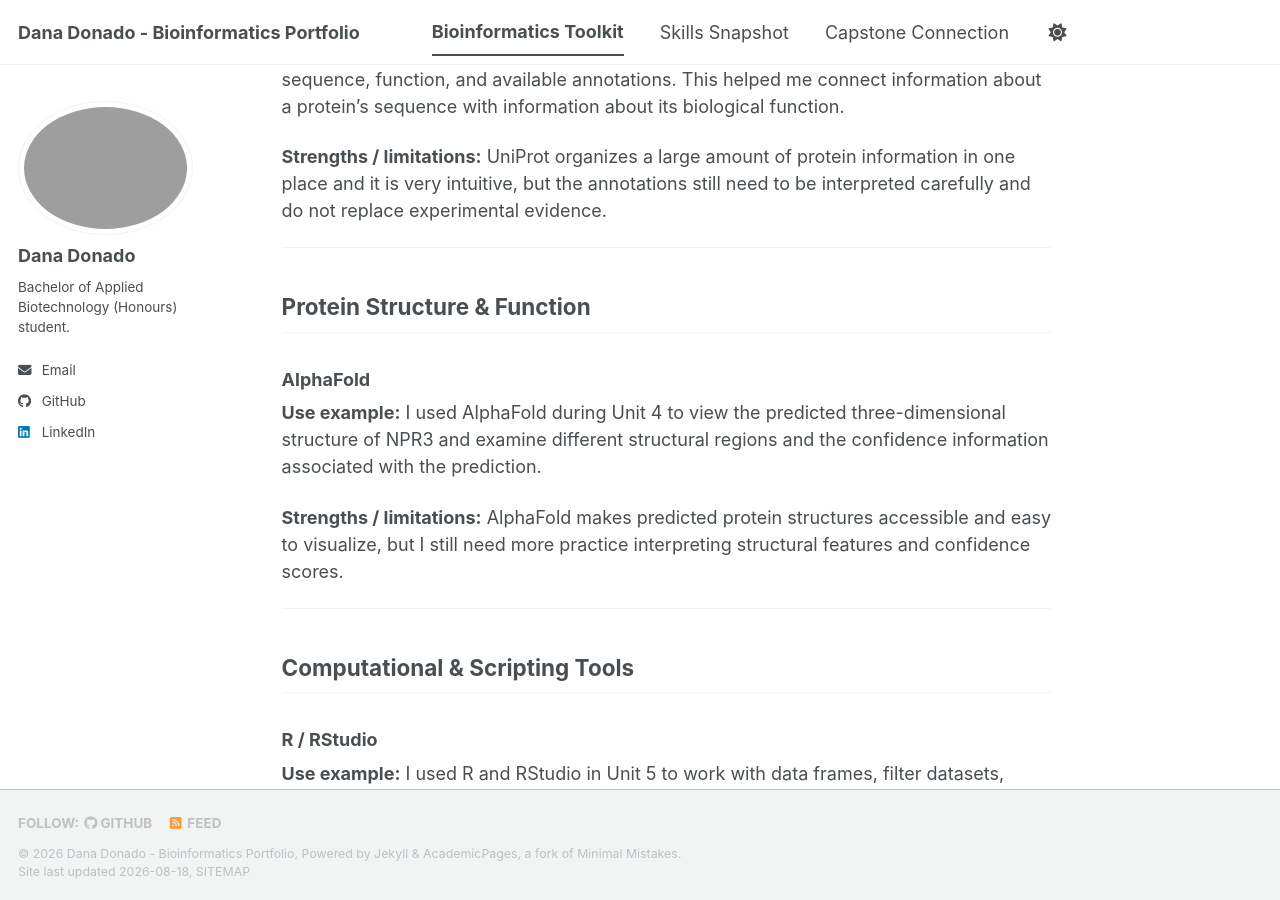
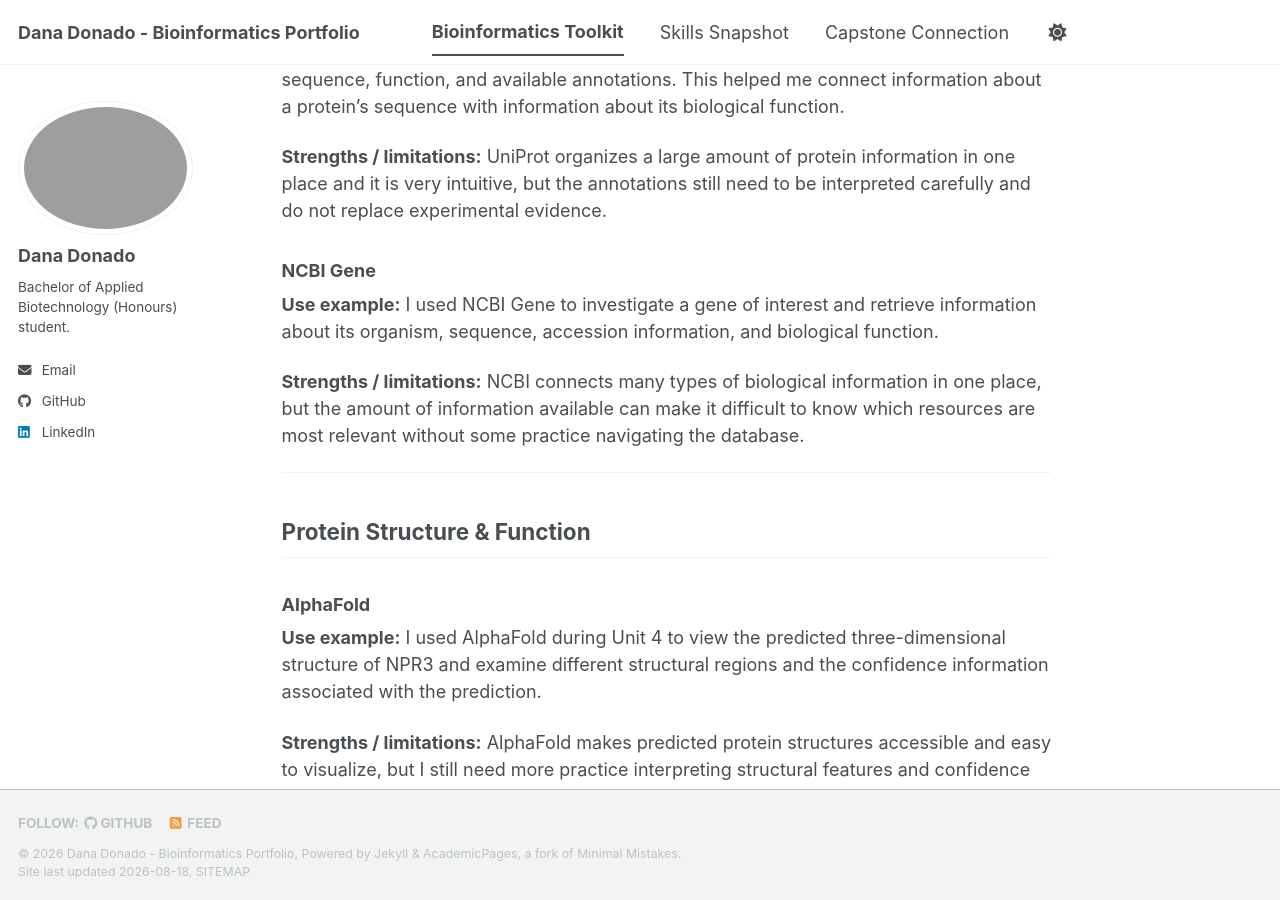
Before and after one commit to DanaDonado/biot74000-portfolio, a Jekyll site: the page built from _pages/toolkit.md, in a window 1280 px wide and 900 px high, scrolled down 670 px. Built offline with Jekyll 4.4.1, drawn with Linux system fonts in a browser that asks for light colours; a script bundle is joined from its source files by our own code; library files that are not in the unit come from our copies.

Commit message:
Update toolkit.md

```diff
--- a/_pages/toolkit.md
+++ b/_pages/toolkit.md
@@ -56,6 +56,12 @@ organized by what they are used for._
 
 **Strengths / limitations:** UniProt organizes a large amount of protein information in one place and it is very intuitive, but the annotations still need to be interpreted carefully and do not replace experimental evidence.
 
+### NCBI Gene
+
+**Use example:** I used NCBI Gene to investigate a gene of interest and retrieve information about its organism, sequence, accession information, and biological function.
+
+**Strengths / limitations:** NCBI connects many types of biological information in one place, but the amount of information available can make it difficult to know which resources are most relevant without some practice navigating the database.
+
 ---
 
 ## Protein Structure & Function
```
